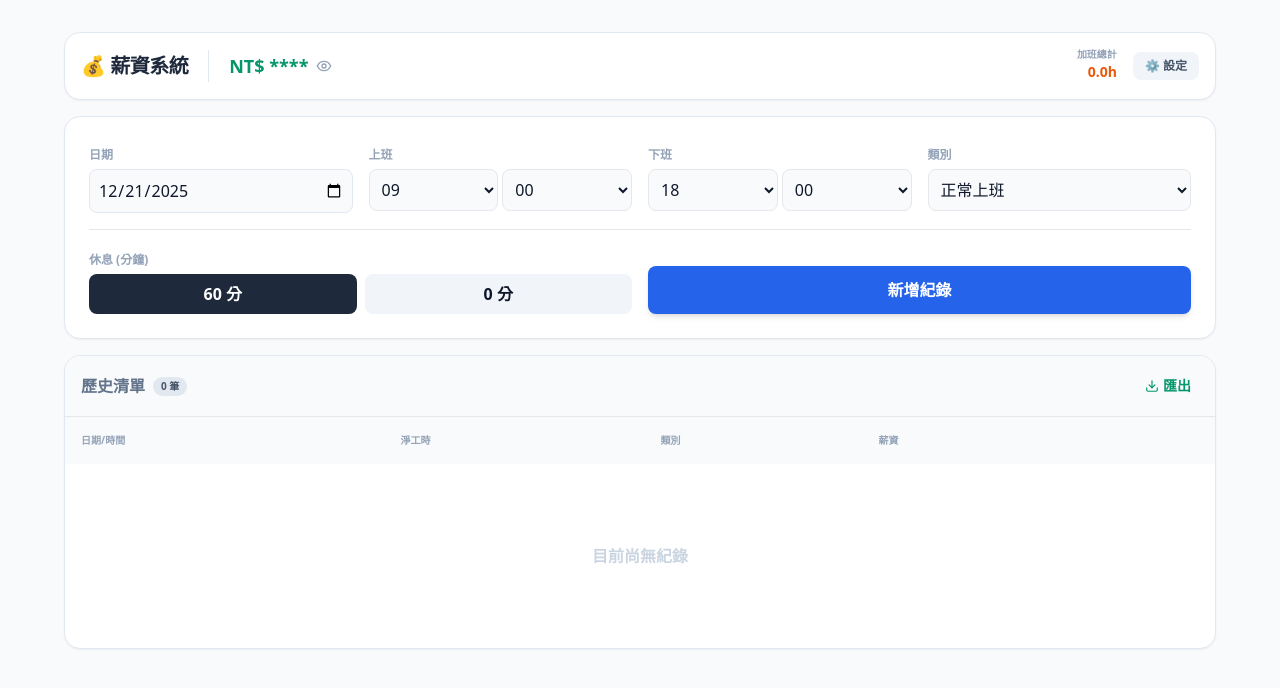
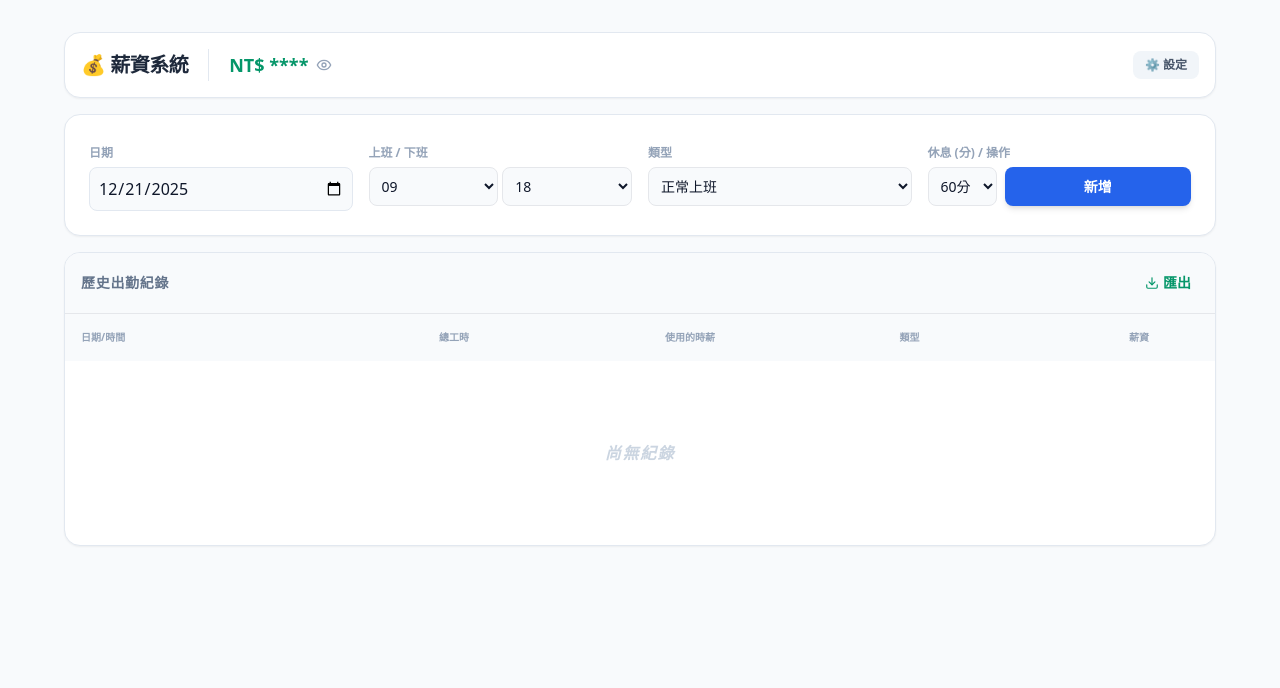
Before and after one commit to Chung0221/salary-tracker, a React (Vite) app: page / in a window 1280 px wide. Shown: the top 688 px of the page. Built offline with nearby package versions, Linux system fonts and the light colour scheme.

Commit message:
Update App.jsx

```diff
--- a/App.jsx
+++ b/App.jsx
@@ -14,7 +14,7 @@ const SalaryTracker = () => {
   const [showExportModal, setShowExportModal] = useState(false);
   const [showDeleteModal, setShowDeleteModal] = useState(false);
   const [showDeleteAllModal, setShowDeleteAllModal] = useState(false);
-  const [showSalary, setShowSalary] = useState(false); // 修改：預設改為隱藏
+  const [showSalary, setShowSalary] = useState(false);
   const [lastAddedInfo, setLastAddedInfo] = useState(null);
   const [deleteTarget, setDeleteTarget] = useState(null);
 
@@ -78,7 +78,18 @@ const SalaryTracker = () => {
     const checkIn = `${timeIn.h}:${timeIn.m}`;
     const checkOut = `${timeOut.h}:${timeOut.m}`;
     const calc = calculateSalary({ checkIn, checkOut, breakMinutes: newRecord.breakMinutes, note: newRecord.note });
-    const record = { id: Date.now(), date: newRecord.date, checkIn, checkOut, breakMinutes: newRecord.breakMinutes, note: newRecord.note, ...calc };
+
+    const record = {
+        id: Date.now(),
+        date: newRecord.date,
+        checkIn,
+        checkOut,
+        breakMinutes: newRecord.breakMinutes,
+        note: newRecord.note,
+        appliedRate: settings.hourlyRate, // 紀錄當下使用的時薪
+        ...calc
+    };
+
     const updatedRecords = [record, ...records].sort((a, b) => new Date(b.date) - new Date(a.date));
     setRecords(updatedRecords);
     saveData(updatedRecords, null);
@@ -94,9 +105,9 @@ const SalaryTracker = () => {
 
   const copyForSheets = () => {
     if (records.length === 0) return alert('目前沒有資料');
-    let tsv = "日期\t上班\t下班\t休息\t正常工時\t總加班\t薪資\t備註\n";
+    let tsv = "日期\t上班\t下班\t休息\t使用時薪\t總工時\t薪資\t備註\n";
     [...records].reverse().forEach(r => {
-      tsv += `${r.date}\t${r.checkIn}\t${r.checkOut}\t${r.breakMinutes}\t${(r.regularHours || 0).toFixed(2)}\t${(r.overtimeTotal || 0).toFixed(2)}\t${r.salary}\t${r.note}\n`;
+      tsv += `${r.date}\t${r.checkIn}\t${r.checkOut}\t${r.breakMinutes}\t${r.appliedRate}\t${(r.overtimeTotal + r.regularHours).toFixed(2)}\t${r.salary}\t${r.note}\n`;
     });
     navigator.clipboard.writeText(tsv);
     alert('已複製到剪貼簿');
@@ -107,7 +118,7 @@ const SalaryTracker = () => {
     <div className="min-h-screen bg-slate-50 p-4 md:p-8 text-slate-900 font-sans">
       <div className="max-w-6xl mx-auto space-y-4">
 
-        {/* 頂部導覽列：標題 + 總額 + 設定 */}
+        {/* 頂部導覽列 */}
         <div className="bg-white rounded-2xl shadow-sm border border-slate-200 p-4 flex flex-wrap justify-between items-center gap-4">
           <div className="flex items-center gap-4">
             <h1 className="text-xl font-black text-slate-800 tracking-tight">💰 薪資系統</h1>
@@ -121,20 +132,15 @@ const SalaryTracker = () => {
               </button>
             </div>
           </div>
-          <div className="flex items-center gap-2">
-             <div className="hidden md:block text-right mr-2">
-                <span className="text-[10px] text-slate-400 font-bold block leading-none">加班總計</span>
-                <span className="text-sm font-bold text-orange-600">{totals.otTotal.toFixed(1)}h</span>
-             </div>
-             <button onClick={() => setShowSettings(!showSettings)} className="px-3 py-1.5 bg-slate-100 text-slate-600 rounded-lg font-bold text-xs hover:bg-slate-200 transition-colors">⚙️ 設定</button>
-          </div>
+          <button onClick={() => setShowSettings(!showSettings)} className="px-3 py-1.5 bg-slate-100 text-slate-600 rounded-lg font-bold text-xs">⚙️ 設定</button>
         </div>
 
         {showSettings && (
           <div className="p-4 bg-blue-50 rounded-xl border border-blue-100 space-y-4">
             <div>
-                <label className="text-xs font-bold text-blue-600 block mb-1">時薪 (NT$)：</label>
-                <input type="number" value={settings.hourlyRate} onChange={e => {const s={...settings, hourlyRate:Number(e.target.value)}; setSettings(s); saveData(null, s);}} className="p-2 rounded-lg border bg-white w-full max-w-[200px] font-bold"/>
+                <label className="text-xs font-bold text-blue-600 block mb-1">目前時薪設定：</label>
+                <input type="number" value={settings.hourlyRate} onChange={e => {const s={...settings, hourlyRate:Number(e.target.value)}; setSettings(s); saveData(null, s);}} className="p-2 rounded-lg border bg-white w-full max-w-[150px] font-black text-blue-700 shadow-sm focus:ring-2 focus:ring-blue-300 outline-none transition-all"/>
+                <p className="text-[10px] text-blue-400 mt-2 font-medium">※ 變更後，新紀錄會套用此時薪。舊紀錄時薪不會被改變。</p>
             </div>
             <div className="border-t border-blue-100 pt-3">
                 <button onClick={() => setShowDeleteAllModal(true)} className="flex items-center gap-2 text-red-500 text-xs font-bold hover:bg-red-50 p-2 rounded-lg transition-colors">
@@ -152,87 +158,76 @@ const SalaryTracker = () => {
               <input type="date" value={newRecord.date} onChange={e => setNewRecord({...newRecord, date: e.target.value})} className="w-full p-2 bg-slate-50 rounded-lg border border-slate-200"/>
             </div>
             <div className="space-y-1">
-              <span className="text-xs font-bold text-slate-400">上班</span>
+              <span className="text-xs font-bold text-slate-400">上班 / 下班</span>
               <div className="flex gap-1">
-                <select value={timeIn.h} onChange={e => setTimeIn({...timeIn, h: e.target.value})} className="flex-1 p-2 bg-slate-50 rounded-lg border">
+                <select value={timeIn.h} onChange={e => setTimeIn({...timeIn, h: e.target.value})} className="flex-1 p-2 bg-slate-50 rounded-lg border text-sm">
                   {hours.map(h => <option key={h} value={h}>{h}</option>)}
                 </select>
-                <select value={timeIn.m} onChange={e => setTimeIn({...timeIn, m: e.target.value})} className="flex-1 p-2 bg-slate-50 rounded-lg border">
-                  {quarters.map(m => <option key={m} value={m}>{m}</option>)}
+                <select value={timeOut.h} onChange={e => setTimeOut({...timeOut, h: e.target.value})} className="flex-1 p-2 bg-slate-50 rounded-lg border text-sm">
+                  {hours.map(h => <option key={h} value={h}>{h}</option>)}
                 </select>
               </div>
             </div>
             <div className="space-y-1">
-              <span className="text-xs font-bold text-slate-400">下班</span>
-              <div className="flex gap-1">
-                <select value={timeOut.h} onChange={e => setTimeOut({...timeOut, h: e.target.value})} className="flex-1 p-2 bg-slate-50 rounded-lg border">
-                  {hours.map(h => <option key={h} value={h}>{h}</option>)}
-                </select>
-                <select value={timeOut.m} onChange={e => setTimeOut({...timeOut, m: e.target.value})} className="flex-1 p-2 bg-slate-50 rounded-lg border">
-                  {quarters.map(m => <option key={m} value={m}>{m}</option>)}
-                </select>
-              </div>
-            </div>
-            <div className="space-y-1">
-              <span className="text-xs font-bold text-slate-400">類別</span>
-              <select value={newRecord.note} onChange={e => setNewRecord({...newRecord, note: e.target.value})} className="w-full p-2 bg-slate-50 rounded-lg border font-medium">
+              <span className="text-xs font-bold text-slate-400">類型</span>
+              <select value={newRecord.note} onChange={e => setNewRecord({...newRecord, note: e.target.value})} className="w-full p-2 bg-slate-50 rounded-lg border text-sm font-medium">
                 <option value="">正常上班</option>
                 <option value="休出">休息日 (休出)</option>
                 <option value="雙薪">雙薪</option>
                 <option value="病假">病假</option>
               </select>
             </div>
-          </div>
-          <div className="grid grid-cols-1 sm:grid-cols-2 gap-4 border-t pt-4">
             <div className="space-y-1">
-              <span className="text-xs font-bold text-slate-400">休息 (分鐘)</span>
+              <span className="text-xs font-bold text-slate-400">休息 (分) / 操作</span>
               <div className="flex gap-2">
-                {[60, 0].map(val => (
-                  <button key={val} onClick={() => setNewRecord({...newRecord, breakMinutes: val})} className={`flex-1 py-2 rounded-lg font-bold ${newRecord.breakMinutes === val ? 'bg-slate-800 text-white' : 'bg-slate-100'}`}>
-                    {val} 分
-                  </button>
-                ))}
+                <select value={newRecord.breakMinutes} onChange={e => setNewRecord({...newRecord, breakMinutes: Number(e.target.value)})} className="p-2 bg-slate-50 rounded-lg border text-sm">
+                  <option value={60}>60分</option>
+                  <option value={0}>0分</option>
+                </select>
+                <button onClick={addRecord} className="flex-1 bg-blue-600 text-white rounded-lg font-black hover:bg-blue-700 transition-all shadow-md active:scale-95 text-sm">新增</button>
               </div>
             </div>
-            <button onClick={addRecord} className="w-full bg-blue-600 text-white py-3 rounded-lg font-black mt-auto hover:bg-blue-700 transition-shadow shadow-md">新增紀錄</button>
           </div>
-          {lastAddedInfo && <div className="text-emerald-600 text-xs font-bold flex items-center gap-1"><CheckCircle2 size={12}/>{lastAddedInfo}</div>}
+          {lastAddedInfo && <div className="text-emerald-600 text-xs font-bold flex items-center gap-1 animate-pulse"><CheckCircle2 size={12}/>{lastAddedInfo}</div>}
         </div>
 
         {/* 歷史清單 */}
         <div className="bg-white rounded-2xl shadow-sm border border-slate-200 overflow-hidden">
-          <div className="p-4 bg-slate-50 border-b flex justify-between items-center">
-            <div className="flex items-center gap-2">
-               <span className="font-black text-slate-500">歷史清單</span>
-               <span className="bg-slate-200 text-slate-600 text-[10px] px-2 py-0.5 rounded-full font-bold">{records.length} 筆</span>
-            </div>
-            <button onClick={() => setShowExportModal(true)} className="text-emerald-600 text-sm font-bold flex items-center gap-1 hover:bg-emerald-50 px-2 py-1 rounded-lg"><Download size={14}/> 匯出</button>
+          <div className="p-4 bg-slate-50 border-b flex justify-between items-center text-sm">
+            <span className="font-black text-slate-500 uppercase tracking-wider">歷史出勤紀錄</span>
+            <button onClick={() => setShowExportModal(true)} className="text-emerald-600 font-bold flex items-center gap-1 hover:bg-emerald-50 px-2 py-1 rounded-lg transition-colors"><Download size={14}/> 匯出</button>
           </div>
           <div className="overflow-x-auto">
-            <table className="w-full text-left">
+            <table className="w-full text-left min-w-[500px]">
               <thead className="text-[10px] text-slate-400 bg-slate-50 font-black uppercase">
                 <tr>
-                  <th className="p-4">日期/時間</th>
-                  <th className="p-4">淨工時</th>
-                  <th className="p-4">類別</th>
-                  <th className="p-4">薪資</th>
-                  <th className="p-4"></th>
+                  <th className="p-4 w-[25%]">日期/時間</th>
+                  <th className="p-4 text-center">總工時</th>
+                  <th className="p-4 text-center">使用的時薪</th>
+                  <th className="p-4 text-center">類型</th>
+                  <th className="p-4 text-right">薪資</th>
+                  <th className="p-4 w-[50px]"></th>
                 </tr>
               </thead>
               <tbody className="divide-y divide-slate-100">
                 {records.map(r => (
                   <tr key={r.id} className="hover:bg-slate-50/50 transition-colors">
-                    <td className="p-4 text-sm font-bold">
-                      {r.date}
+                    <td className="p-4">
+                      <div className="text-sm font-bold">{r.date}</div>
                       <div className="text-[10px] text-slate-400 font-normal">{r.checkIn}-{r.checkOut}</div>
                     </td>
-                    <td className="p-4 text-sm font-medium">{(r.overtimeTotal + r.regularHours).toFixed(1)}h</td>
-                    <td className="p-4">
+                    <td className="p-4 text-center text-sm font-medium">{(r.overtimeTotal + r.regularHours).toFixed(1)} <span className="text-[10px] text-slate-400">h</span></td>
+                    <td className="p-4 text-center font-black text-blue-600">
+                      <span className="bg-blue-50 px-2 py-1 rounded text-xs">NT$ {r.appliedRate || settings.hourlyRate}</span>
+                    </td>
+                    <td className="p-4 text-center">
                        <span className={`text-[10px] font-bold px-2 py-1 rounded ${r.note === '休出' ? 'bg-orange-100 text-orange-600' : r.note === '雙薪' ? 'bg-purple-100 text-purple-600' : 'bg-slate-100 text-slate-500'}`}>
                           {r.note || '正常'}
                        </span>
                     </td>
-                    <td className="p-4 text-sm font-black text-emerald-600">NT$ {r.salary?.toLocaleString()}</td>
+                    <td className="p-4 text-right text-sm font-black text-emerald-600">
+                      NT$ {r.salary?.toLocaleString()}
+                    </td>
                     <td className="p-4 text-right">
                       <button onClick={() => {setDeleteTarget(r); setShowDeleteModal(true)}} className="text-slate-300 hover:text-red-500 transition-colors p-1"><Trash2 size={16}/></button>
                     </td>
@@ -241,13 +236,13 @@ const SalaryTracker = () => {
               </tbody>
             </table>
             {records.length === 0 && (
-              <div className="p-20 text-center text-slate-300 font-bold">目前尚無紀錄</div>
+              <div className="p-20 text-center text-slate-300 font-bold italic tracking-widest">尚無紀錄</div>
             )}
           </div>
         </div>
       </div>
 
-      {/* 彈窗部分維持原樣 */}
+      {/* 刪除確認彈窗 */}
       {showDeleteModal && (
         <div className="fixed inset-0 bg-slate-900/60 flex items-center justify-center z-50 p-4 backdrop-blur-sm">
           <div className="bg-white p-6 rounded-2xl max-w-xs w-full shadow-2xl">
@@ -260,26 +255,32 @@ const SalaryTracker = () => {
         </div>
       )}
 
+      {/* 全域刪除彈窗 */}
       {showDeleteAllModal && (
         <div className="fixed inset-0 bg-slate-900/60 flex items-center justify-center z-50 p-4 backdrop-blur-sm">
           <div className="bg-white p-6 rounded-2xl max-w-xs w-full border-t-8 border-red-500 shadow-2xl">
             <h3 className="font-black text-center text-lg mb-2">確定清空所有紀錄？</h3>
             <div className="flex flex-col gap-2 mt-4">
-              <button onClick={() => { setRecords([]); localStorage.setItem('salary_records', JSON.stringify([])); setShowDeleteAllModal(false); }} className="w-full py-3 bg-red-500 text-white rounded-xl font-black">是的，全部刪除</button>
+              <button onClick={() => { setRecords([]); localStorage.setItem('salary_records', JSON.stringify([])); setShowDeleteAllModal(false); }} className="w-full py-3 bg-red-500 text-white rounded-xl font-black shadow-lg shadow-red-100">是的，全部刪除</button>
               <button onClick={() => setShowDeleteAllModal(false)} className="w-full py-3 bg-slate-100 rounded-xl font-bold text-slate-400 text-center">取消</button>
             </div>
           </div>
         </div>
       )}
 
+      {/* 匯出彈窗 */}
       {showExportModal && (
         <div className="fixed inset-0 bg-slate-900/60 backdrop-blur-md flex items-center justify-center z-50">
-          <div className="bg-white rounded-3xl p-8 max-w-sm w-full shadow-2xl">
-            <h3 className="text-xl font-black mb-6 text-center text-slate-800">匯出資料</h3>
-            <button onClick={copyForSheets} className="w-full py-4 bg-emerald-600 text-white rounded-2xl font-black flex items-center justify-center gap-3 hover:bg-emerald-700 transition-colors shadow-lg shadow-emerald-100">
-              <Copy size={20}/> 複製到剪貼簿
+          <div className="bg-white rounded-3xl p-8 max-w-sm w-full shadow-2xl text-center">
+            <div className="bg-emerald-50 w-16 h-16 rounded-full flex items-center justify-center mx-auto mb-4">
+              <FileSpreadsheet className="text-emerald-600" size={32}/>
+            </div>
+            <h3 className="text-xl font-black mb-2 text-slate-800">匯出至 Google Sheets</h3>
+            <p className="text-xs text-slate-400 mb-6">將複製帶有時薪、工時、薪資的內容，<br/>直接在試算表中按 Ctrl+V 貼上即可。</p>
+            <button onClick={copyForSheets} className="w-full py-4 bg-emerald-600 text-white rounded-2xl font-black flex items-center justify-center gap-3 hover:bg-emerald-700 shadow-lg shadow-emerald-100 transition-all active:scale-95">
+              <Copy size={20}/> 複製內容
             </button>
-            <button onClick={() => setShowExportModal(false)} className="w-full py-4 text-slate-400 font-bold mt-2 text-center hover:text-slate-600">關閉</button>
+            <button onClick={() => setShowExportModal(false)} className="w-full py-4 text-slate-400 font-bold mt-2 hover:text-slate-600">取消離開</button>
           </div>
         </div>
       )}
```
